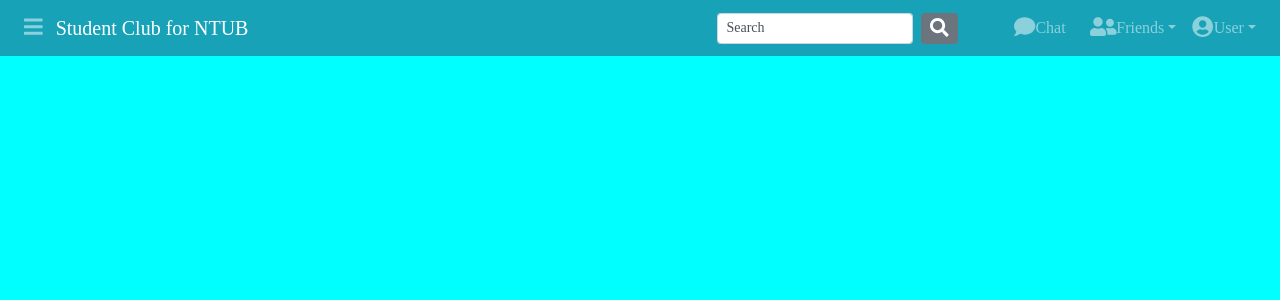
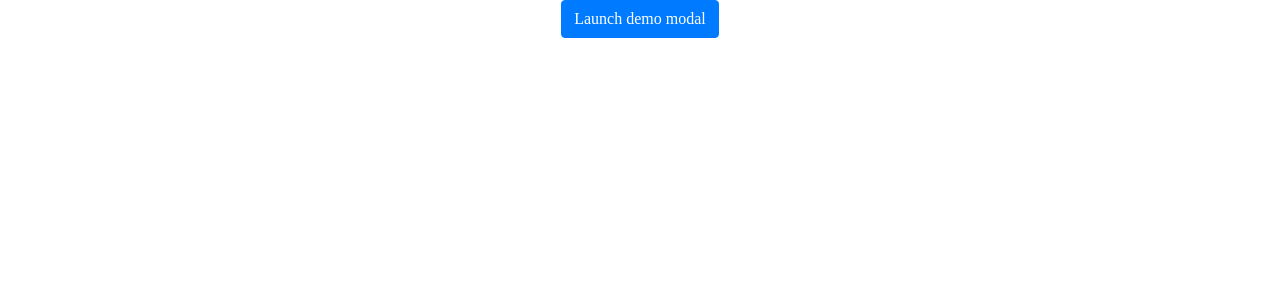
Before and after one commit to chou0315413/Frizo-UCC_Web, a Vue app in the folder ucc_web/: page /test in a window 1280 px wide. Shown: the top 300 px of the page. Built offline with nearby package versions, Linux system fonts and the light colour scheme.

Commit message:
testElementUI

```diff
--- a/ucc_web/src/components/test.vue
+++ b/ucc_web/src/components/test.vue
@@ -1,91 +1,75 @@
 <template>
-  <div class="Navbar">
-    <b-navbar toggleable="lg" type="dark" variant="info">
-      <b-navbar-nav class="nav-menu">
-        <b-nav-item id="bar-links">
-          <a href="#">menu content</a>
-          <a href="#">menu content</a>
-          <a href="#">menu content</a>
-        </b-nav-item>
-        <b-nav-item class="icon" @click="clickfunction()">
-          <font-awesome-icon icon="bars" size="lg" />
-        </b-nav-item>
-      </b-navbar-nav>
+  <div>
+    <button
+      type="button"
+      class="btn btn-primary"
+      data-toggle="modal"
+      data-target="#Login"
+    >Launch demo modal</button>
 
-      <b-navbar-brand href="#">Student Club for NTUB</b-navbar-brand>
-
-      <b-navbar-toggle target="nav-collapse"></b-navbar-toggle>
-
-      <b-collapse id="nav-collapse" is-nav>
-        <!-- <b-navbar-nav>
-                <b-nav-item href="#">Link</b-nav-item>
-                <b-nav-item href="#" disabled>Disabled</b-nav-item>
-        </b-navbar-nav>-->
-
-        <!-- Right aligned nav items -->
-        <b-navbar-nav class="ml-auto">
-          <!-- Search Bar -->
-          <b-nav-form>
-            <b-form-input
-              size="sm"
-              class="mr-sm-2"
-              id="search_box"
-              value="Search"
-              onfocus="if(this.value='Search') this.value=''"
-              onblur="if(this.value='') this.value='Search'"
-            ></b-form-input>
-            <b-button size="sm" class="my-2 my-sm-0 mr-5" type="submit">
-              <font-awesome-icon icon="search" size="lg" />
-            </b-button>
-          </b-nav-form>
-
-          <!-- Chat Button -->
-          <b-nav-item class="nav-item mr-2" href="#">
-            <font-awesome-icon icon="comment" size="lg" />
-            <span class="nav-font">Chat</span>
-          </b-nav-item>
-          <!-- friend-list DropDown -->
-          <b-nav-item-dropdown right>
-            <template v-slot:button-content>
-              <font-awesome-icon icon="user-friends" size="lg" />
-              <span class="nav-font">Friends</span>
-            </template>
-            <b-dropdown-item href="#">##</b-dropdown-item>
-            <b-dropdown-item href="#">##</b-dropdown-item>
-            <b-dropdown-item href="#">##</b-dropdown-item>
-            <b-dropdown-item href="#">##</b-dropdown-item>
-          </b-nav-item-dropdown>
-
-          <b-nav-item-dropdown right>
-            <!-- User DropDown -->
-            <template v-slot:button-content>
-              <font-awesome-icon icon="user-circle" size="lg" />
-              <span class="nav-font">User</span>
-            </template>
-            <b-dropdown-item href="#">Profile</b-dropdown-item>
-            <b-dropdown-item href="#">Sign in</b-dropdown-item>
-            <b-dropdown-item href="#">Sign Out</b-dropdown-item>
-          </b-nav-item-dropdown>
-        </b-navbar-nav>
-      </b-collapse>
-    </b-navbar>
-    <Login></Login>
-    <div class="test"></div>
+    <!-- Modal -->
+    <div class="modal fade" id="Login" tabindex="-1" role="dialog" aria-hidden="true" ref="modal">
+      <div class="modal-dialog modal-dialog-centered" role="document">
+        <div class="modal-content logInDiv">
+          <div class="modal-body">
+            <h4 class="mt-3">歡迎回到UCC.</h4>
+            <h5>登入帳號開始享受UCC吧</h5>
+            <div class="input-group input-group-sm logInDivPading mb-3 mt-4 inputBorder">
+              <input
+                type="text"
+                class="form-control textLetterSpacing"
+                placeholder="輸入您的 E-mail 信箱"
+                aria-describedby="inputGroup-sizing-sm"
+                v-model="email"
+              />
+            </div>
+            <div class="input-group input-group-sm logInDivPading mb-3 mt-4 inputBorder">
+              <input
+                type="password"
+                class="form-control textLetterSpacing"
+                placeholder="輸入您的密碼"
+                aria-describedby="inputGroup-sizing-sm"
+                v-model="password"
+              />
+            </div>
+            <el-button type="primary" round :loading="onLoading===isLoading" @click="login">登入</el-button>
+            <h6 class="mb-3 mt-4">其他登入方式</h6>
+            <div class="logInWay">
+              <button type="button" class="btn btn-outline-secondary mb-2 btnWidth">
+                <a
+                  href="http://localhost:8080/oauth2/authorize/google?redirect_uri=http://localhost:3000/oauth2/redirect"
+                >Google登入</a>
+              </button>
+              <br />
+              <button type="button" class="btn btn-outline-secondary mb-3 btnWidth">
+                <a
+                  href="http://localhost:8080/oauth2/authorize/facebook?redirect_uri=http://localhost:3000/oauth2/redirect"
+                >Facebook登入</a>
+              </button>
+            </div>
+            <h6 class="mt-3">
+              沒有帳號嗎?
+              <span>
+                <a href="#">註冊</a>
+              </span>
+            </h6>
+          </div>
+        </div>
+      </div>
+    </div>
   </div>
 </template>
 
 <script>
-import Login from "@/components/Login";
-
 import { signin } from "@/api/auth";
-import { mapActions, mapGetters } from "vuex";
+import { mapActions } from "vuex";
 import jquery from "jquery";
-
 export default {
-  name: "Navbar",
-
   data() {
     return {
+      dialogVisible: false,
+      onLoading: "true",
+      isLoading: "false",
       email: "",
       password: "",
       token: {
@@ -95,16 +79,13 @@ export default {
     };
   },
 
-  components: {
-    Login
-  },
-
   methods: {
     closeModal() {
       jquery("#Login").modal("toggle");
     },
 
     login() {
+      this.isLoading = "true";
       var userInfo = {
         email: this.email,
         password: this.password
@@ -127,50 +108,49 @@ export default {
 
     ...mapActions({
       storeToken: "auth/login"
-    }),
+    })
+  },
 
-    clickfunction: function() {
-      var x = document.getElementById("bar-links");
-      if (x.style.display == "none") {
-        x.style.display = "block";
-      } else {
-        x.style.display = "none";
-      }
-    }
-  },
-  computed: {
-    ...mapGetters({
-      userInfo: "auth/userInfo"
-    })
-  }
+  name: "LogIn"
 };
 </script>
-<!-- Add "scoped" attribute to limit CSS to this component only -->
+
 <style scoped>
-.Navbar {
-  position: relative;
-  width: 100%;
-}
-#bar-links {
-  display: none;
-}
-.nav-menu {
-  margin-right: 5px;
-}
-.nav-menu a {
-  display: block;
-}
-.nav-menu a.icon {
-  display: block;
-  color: white;
+.logInDiv {
+  height: 500px;
+  background-image: url(../assets/signInBackground/login.jpg);
+  background-size: cover;
 }
 
-.modal-backdrop {
-  z-index: -1;
+.logInDivPading {
+  position: relative;
+  margin: auto;
+  width: 350px;
 }
-.test {
+
+.inputBorder {
+  border: 1px #747474 solid;
+}
+
+.textLetterSpacing {
+  letter-spacing: 1px;
+}
+
+.centerPadding {
   position: relative;
-  height: 2000px;
-  background-color: aqua;
+  margin: auto;
+  text-align: center;
+  width: 300px;
+}
+
+.logInWay button {
+  position: relative;
+  width: 220px;
+  margin: auto;
+  margin-bottom: 5px;
+}
+
+.btnWidth {
+  width: 200px;
 }
 </style>
```
